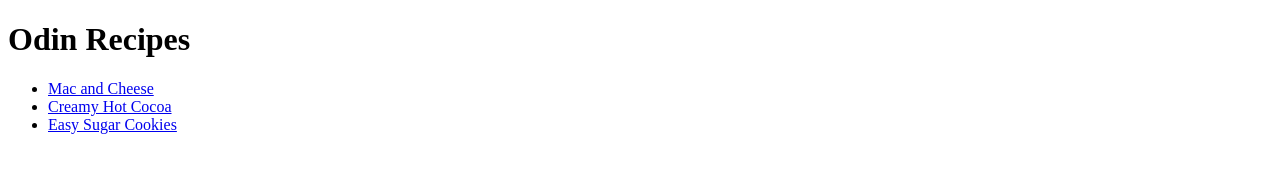
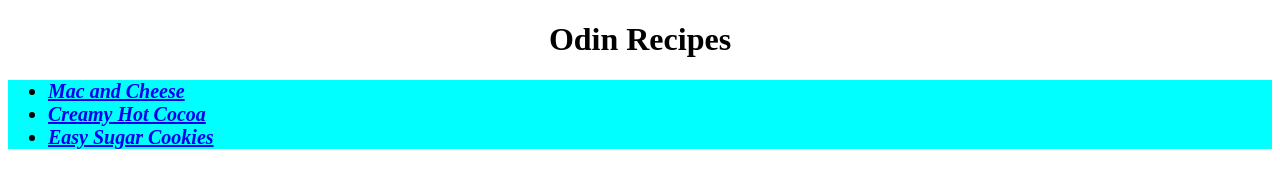
Before and after one commit to Npp-bot/odin-recipes, a plain HTML site: page index.html in a window 1280 px wide. Drawn offline with Linux system fonts and the light colour scheme.

Commit message:
20122021-16.54

```diff
--- a/index.html
+++ b/index.html
@@ -5,13 +5,14 @@
     <meta http-equiv="X-UA-Compatible" content="IE=edge">
     <meta name="viewport" content="width=device-width, initial-scale=1.0">
     <title>Odin Recipes</title>
+    <link rel="stylesheet" href="./style.css">
 </head>
 <body>
     <h1>Odin Recipes</h1>
-    <ul>
+    <ul class="list">
         <li> <a href="./recipes/macncheese.html">Mac and Cheese</a></li>
-        <li><a href="./recipes/hotcocoa.html">Creamy Hot Cocoa</a></li>
-        <li><a href="./recipes/easysugarcookies.html">Easy Sugar Cookies</a></li>
+        <li> <a href="./recipes/hotcocoa.html">Creamy Hot Cocoa</a></li>
+        <li> <a href="./recipes/easysugarcookies.html">Easy Sugar Cookies</a></li>
     </ul>
 
 </body>
--- /dev/null
+++ b/style.css
@@ -0,0 +1,13 @@
+h1 {
+    text-align: center;
+    font-weight: bold;
+    font-family: 'Times New Roman', sans-serif;
+
+}
+.list {
+    background-color: aqua;
+    color: black;
+    font-size: 20px;
+    font-weight: bold;
+    font-style: italic;
+}
```
Also changed, not shown: recipes/hotcocoa.html (+1 -0 lines).
